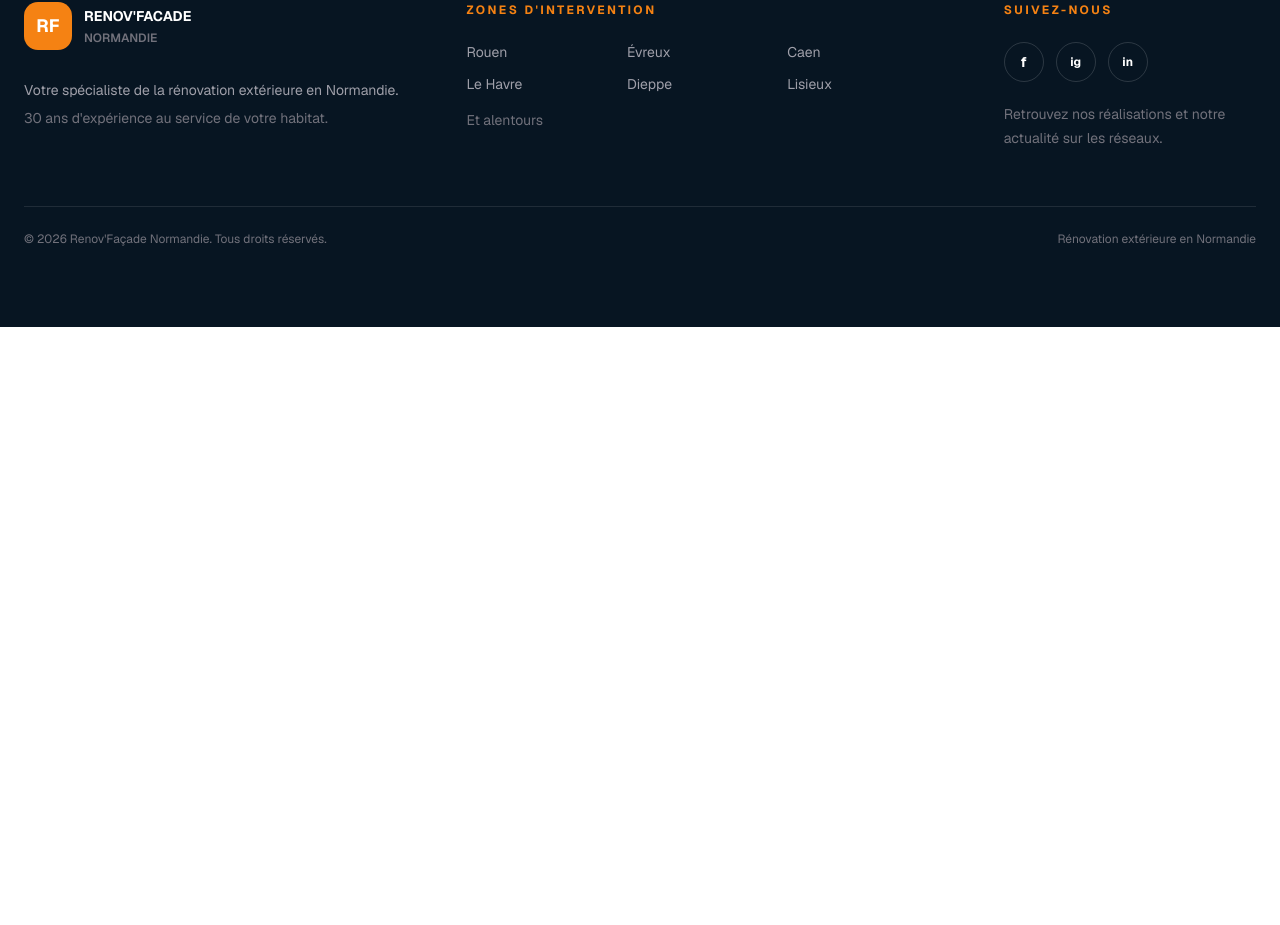
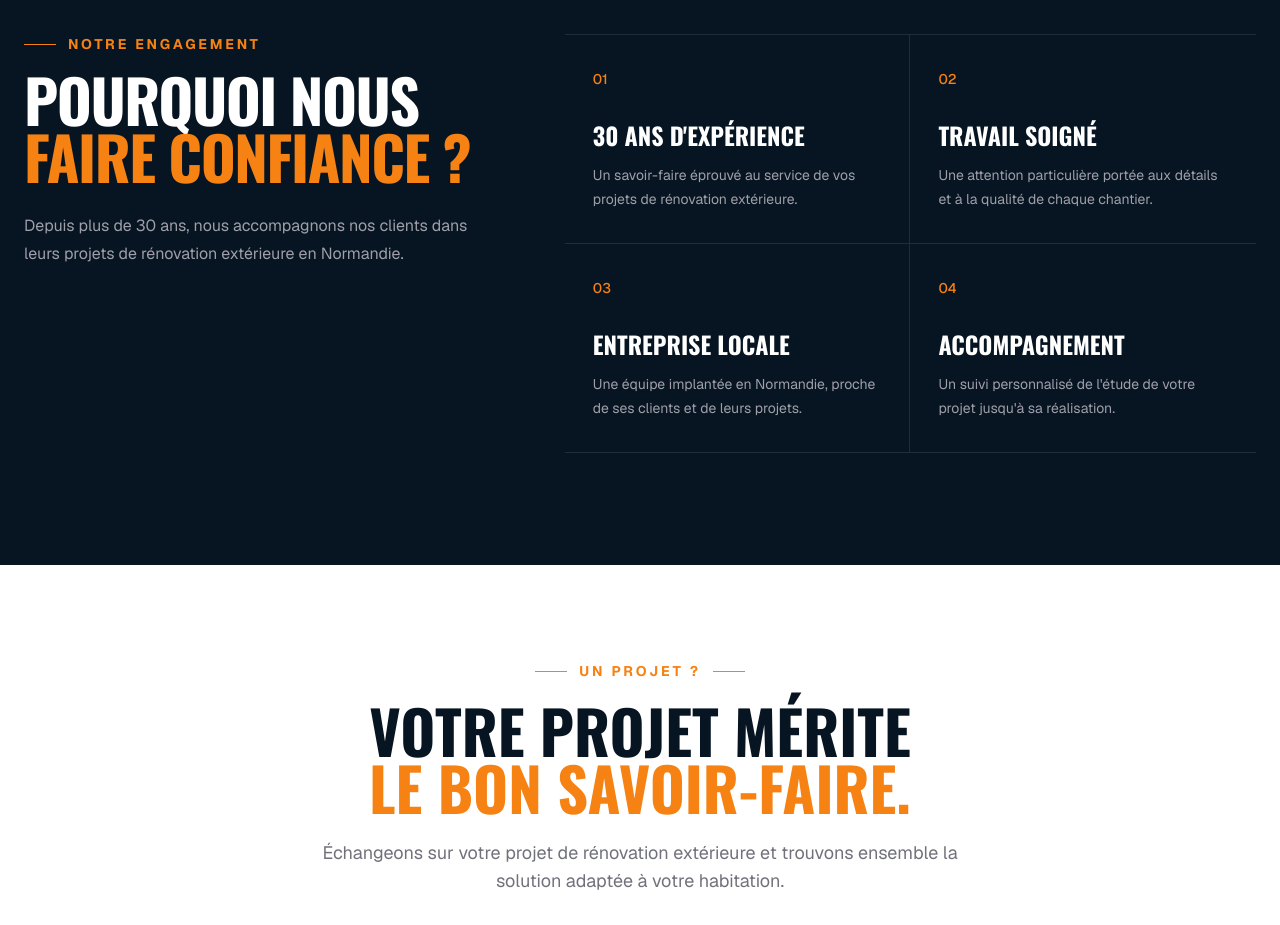
Before and after one commit to dls94/renov-facade-normandie, a Next.js app: page /prestations in a window 1280 px wide. Shown: the part 1754-2679 px from the top of the page. Before the commit the page ends 2081 px from the top, so only its background shows below. Built offline with nearby package versions, Linux system fonts and the light colour scheme.

Commit message:
Build services page

```diff
--- a/src/app/prestations/page.tsx
+++ b/src/app/prestations/page.tsx
@@ -1,11 +1,15 @@
 import { ServicesHero } from "@/components/prestations/ServicesHero";
 import { ServicesGrid } from "@/components/prestations/ServicesGrid";
+import { WhyUs } from "@/components/prestations/WhyUs";
+import { ServicesCTA } from "@/components/prestations/ServicesCTA";
 
 export default function PrestationsPage() {
   return (
     <main>
       <ServicesHero />
       <ServicesGrid />
+      <WhyUs />
+      <ServicesCTA />
     </main>
   );
 }
--- /dev/null
+++ b/src/components/prestations/ServicesCTA.tsx
@@ -0,0 +1,35 @@
+import { ArrowUpRight } from "lucide-react";
+
+export function ServicesCTA() {
+  return (
+    <section className="bg-white px-6 py-16 sm:py-20 lg:py-24">
+      <div className="mx-auto max-w-4xl text-center">
+        <p className="mb-5 flex items-center justify-center gap-3 text-sm font-bold uppercase tracking-[0.2em] text-[#f58213]">
+          <span className="h-px w-8 bg-[#f58213]" />
+          Un projet ?
+          <span className="h-px w-8 bg-[#f58213]" />
+        </p>
+
+        <h2 className="font-heading text-4xl font-bold uppercase leading-[0.95] text-[#071522] sm:text-5xl lg:text-6xl">
+          Votre projet mérite
+          <span className="block text-[#f58213]">
+            le bon savoir-faire.
+          </span>
+        </h2>
+
+        <p className="mx-auto mt-6 max-w-2xl text-base leading-7 text-zinc-500 sm:text-lg">
+          Échangeons sur votre projet de rénovation extérieure et trouvons
+          ensemble la solution adaptée à votre habitation.
+        </p>
+
+        <a
+          href="#contact"
+          className="mt-8 inline-flex items-center gap-2 rounded-full bg-[#f58213] px-7 py-4 text-sm font-bold text-white transition-colors hover:bg-[#071522]"
+        >
+          Parlons de votre projet
+          <ArrowUpRight className="h-4 w-4" />
+        </a>
+      </div>
+    </section>
+  );
+}
--- /dev/null
+++ b/src/components/prestations/WhyUs.tsx
@@ -0,0 +1,78 @@
+const advantages = [
+  {
+    number: "01",
+    title: "30 ans d'expérience",
+    description:
+      "Un savoir-faire éprouvé au service de vos projets de rénovation extérieure.",
+  },
+  {
+    number: "02",
+    title: "Travail soigné",
+    description:
+      "Une attention particulière portée aux détails et à la qualité de chaque chantier.",
+  },
+  {
+    number: "03",
+    title: "Entreprise locale",
+    description:
+      "Une équipe implantée en Normandie, proche de ses clients et de leurs projets.",
+  },
+  {
+    number: "04",
+    title: "Accompagnement",
+    description:
+      "Un suivi personnalisé de l'étude de votre projet jusqu'à sa réalisation.",
+  },
+];
+
+export function WhyUs() {
+  return (
+    <section className="bg-[#071522] px-6 py-20 sm:py-24 lg:py-28">
+      <div className="mx-auto max-w-7xl">
+        <div className="grid gap-14 lg:grid-cols-[0.8fr_1.2fr] lg:gap-20">
+          {/* Heading */}
+          <div>
+            <p className="mb-4 flex items-center gap-3 text-sm font-bold uppercase tracking-[0.2em] text-[#f58213]">
+              <span className="h-px w-8 bg-[#f58213]" />
+              Notre engagement
+            </p>
+
+            <h2 className="max-w-xl font-heading text-4xl font-bold uppercase leading-[0.95] tracking-tight text-white sm:text-5xl lg:text-6xl">
+              Pourquoi nous
+              <span className="block text-[#f58213]">
+                faire confiance ?
+              </span>
+            </h2>
+
+            <p className="mt-7 max-w-md text-base leading-7 text-zinc-400">
+              Depuis plus de 30 ans, nous accompagnons nos clients dans leurs
+              projets de rénovation extérieure en Normandie.
+            </p>
+          </div>
+
+          {/* Advantages */}
+          <div className="grid border-t border-white/10 sm:grid-cols-2">
+            {advantages.map((advantage) => (
+              <article
+                key={advantage.number}
+                className="border-b border-white/10 py-7 sm:px-7 sm:py-8 sm:odd:border-r sm:first:border-r"
+              >
+                <span className="text-sm font-medium text-[#f58213]">
+                  {advantage.number}
+                </span>
+
+                <h3 className="mt-7 font-heading text-2xl font-bold uppercase text-white">
+                  {advantage.title}
+                </h3>
+
+                <p className="mt-3 max-w-sm text-sm leading-6 text-zinc-400">
+                  {advantage.description}
+                </p>
+              </article>
+            ))}
+          </div>
+        </div>
+      </div>
+    </section>
+  );
+}
```
